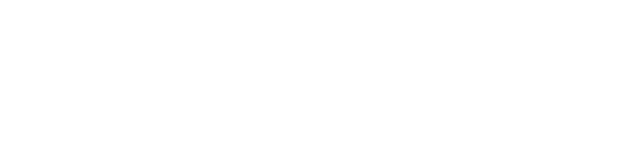
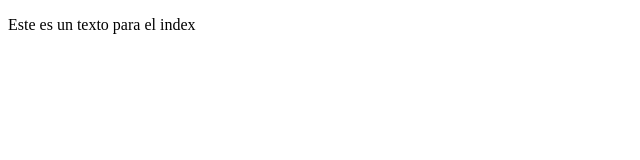
Before and after one commit to marudelaiglesia/mi_repositorio, a plain HTML site: page index.html in a window 1280 px wide. Shown: the whole page, without its empty margins (0-640 px from the left). Drawn offline with Linux system fonts and the light colour scheme.

Commit message:
Agregue texto al html

```diff
--- a/index.html
+++ b/index.html
@@ -7,5 +7,7 @@
 </head>
 <body>
 
+    <p>Este es un texto para el index</p>
+
 </body>
 </html>
```
